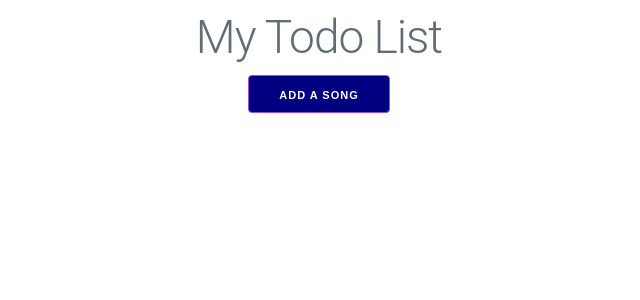
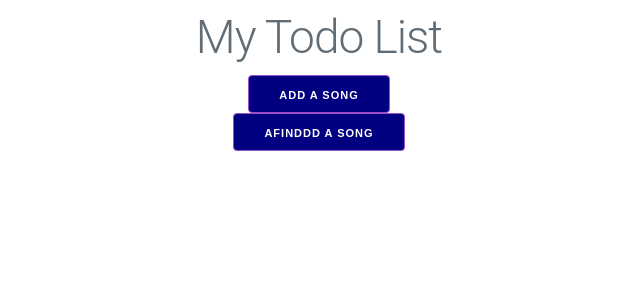
Before and after one commit to squirrellypenguin/Tuner-React-Frontend, a React (Create React App) app: page / in a window 1280 px wide. Shown: the top 300 px of the page, without its empty margins (321-961 px from the left). Built offline with nearby package versions, Linux system fonts and the light colour scheme; no server answers.

Commit message:
refactor?

```diff
--- a/src/App.js
+++ b/src/App.js
@@ -138,6 +138,7 @@ const handleClick = async (name, artist) => {
     <div>
       <h1 style={h1}>My Todo List</h1>
       <Link to="/new"><button style={button}>Add a song</button></Link>
+      <Link to="/search"><button style={button}>AFinddd a song</button></Link>
       <Route
 
           path="/search"
```
